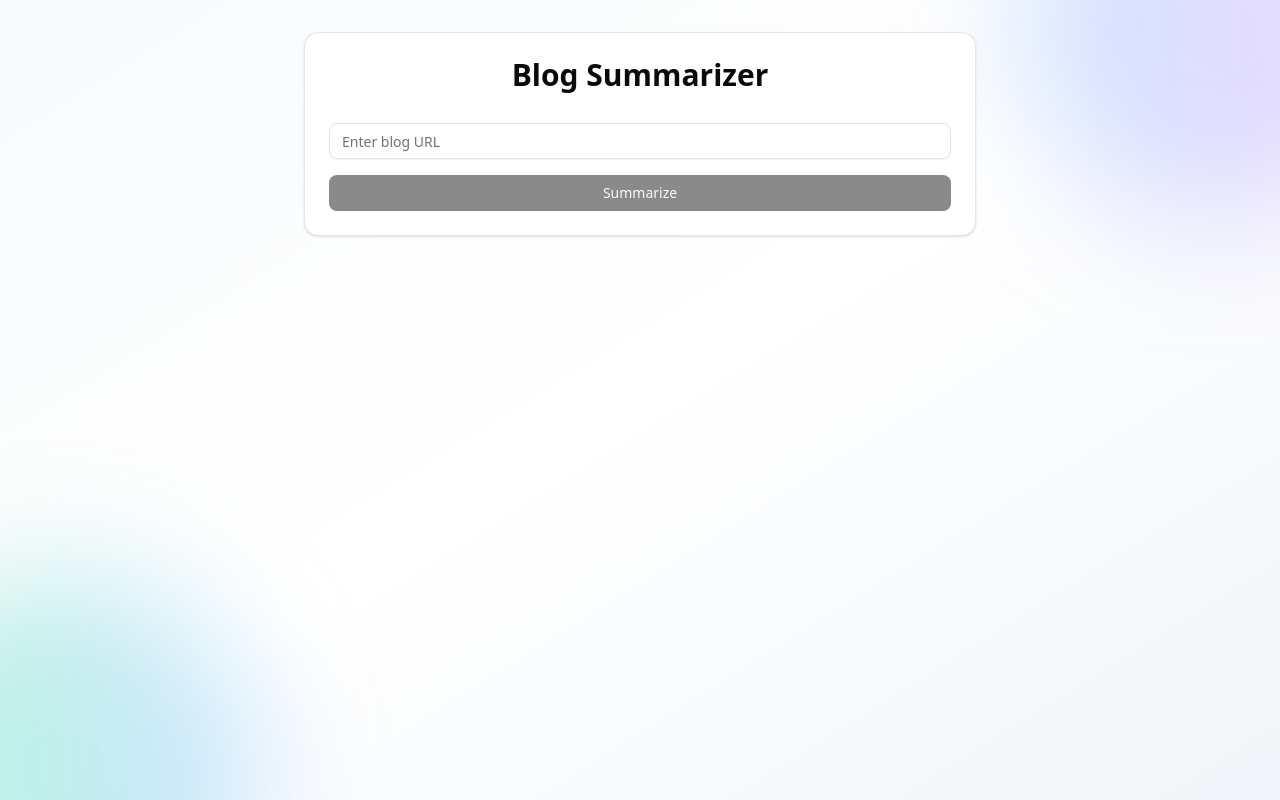
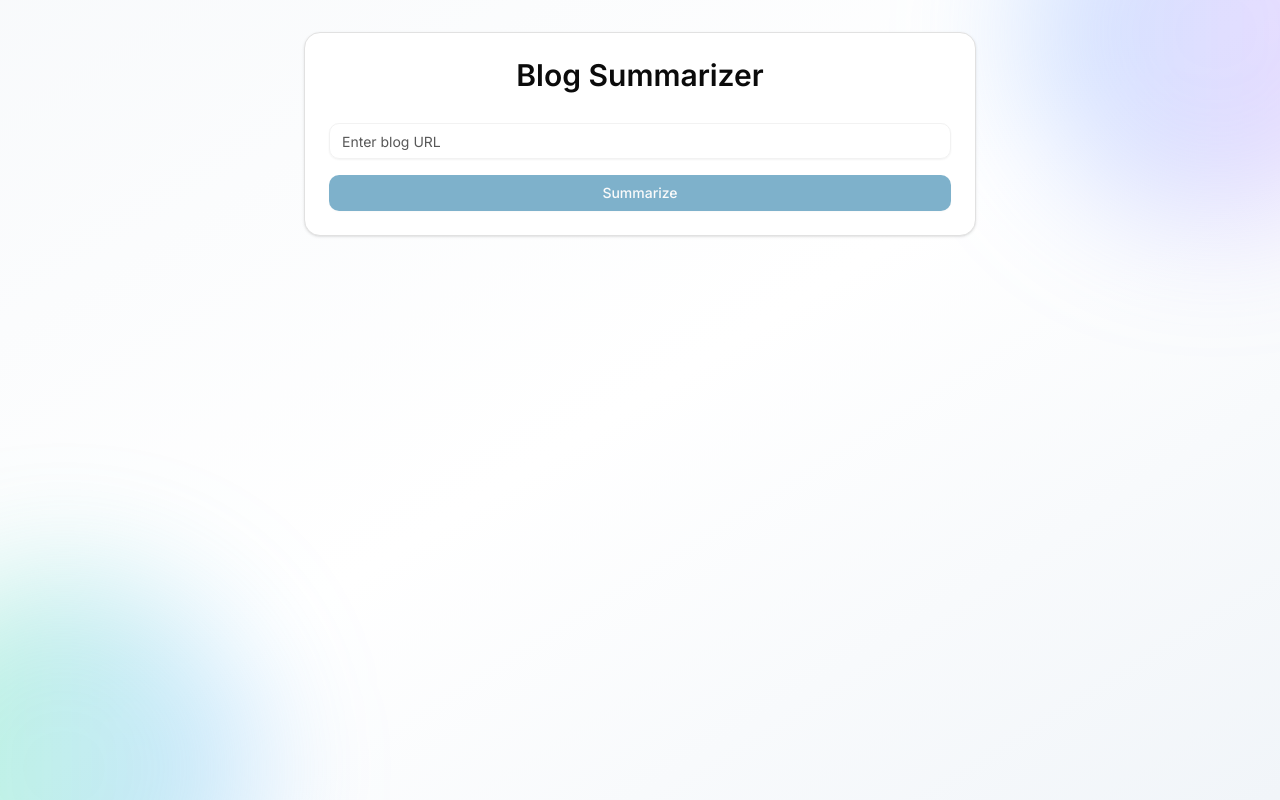
Before and after one commit to hamzasalam09/nexium_hamza_salam_assign2, a Next.js app: page / in a window 1280 px wide. Built offline with nearby package versions, Linux system fonts and the light colour scheme; no server answers; what cohere-ai would draw is missing.

Commit message:
Update global.css with modern color palette, custom fonts, and animations

```diff
--- a/app/globals.css
+++ b/app/globals.css
@@ -6,8 +6,9 @@
 @theme inline {
   --color-background: var(--background);
   --color-foreground: var(--foreground);
-  --font-sans: var(--font-geist-sans);
-  --font-mono: var(--font-geist-mono);
+  --font-sans: var(--font-inter);
+  --font-mono: var(--font-mono);
+  --font-arabic: var(--font-arabic);
   --color-sidebar-ring: var(--sidebar-ring);
   --color-sidebar-border: var(--sidebar-border);
   --color-sidebar-accent-foreground: var(--sidebar-accent-foreground);
@@ -44,79 +45,213 @@
 }
 
 :root {
-  --radius: 0.625rem;
-  --background: oklch(1 0 0);
-  --foreground: oklch(0.145 0 0);
-  --card: oklch(1 0 0);
-  --card-foreground: oklch(0.145 0 0);
-  --popover: oklch(1 0 0);
-  --popover-foreground: oklch(0.145 0 0);
-  --primary: oklch(0.205 0 0);
-  --primary-foreground: oklch(0.985 0 0);
-  --secondary: oklch(0.97 0 0);
-  --secondary-foreground: oklch(0.205 0 0);
-  --muted: oklch(0.97 0 0);
-  --muted-foreground: oklch(0.556 0 0);
-  --accent: oklch(0.97 0 0);
-  --accent-foreground: oklch(0.205 0 0);
-  --destructive: oklch(0.577 0.245 27.325);
-  --border: oklch(0.922 0 0);
-  --input: oklch(0.922 0 0);
-  --ring: oklch(0.708 0 0);
-  --chart-1: oklch(0.646 0.222 41.116);
-  --chart-2: oklch(0.6 0.118 184.704);
-  --chart-3: oklch(0.398 0.07 227.392);
-  --chart-4: oklch(0.828 0.189 84.429);
-  --chart-5: oklch(0.769 0.188 70.08);
-  --sidebar: oklch(0.985 0 0);
-  --sidebar-foreground: oklch(0.145 0 0);
-  --sidebar-primary: oklch(0.205 0 0);
-  --sidebar-primary-foreground: oklch(0.985 0 0);
-  --sidebar-accent: oklch(0.97 0 0);
-  --sidebar-accent-foreground: oklch(0.205 0 0);
-  --sidebar-border: oklch(0.922 0 0);
-  --sidebar-ring: oklch(0.708 0 0);
+  --radius: 0.75rem;
+
+  /* Enhanced Light Theme */
+  --background: oklch(100% 0 0);
+  --foreground: oklch(15% 0 0);
+  --card: oklch(100% 0 0);
+  --card-foreground: oklch(15% 0 0);
+  --popover: oklch(100% 0 0);
+  --popover-foreground: oklch(15% 0 0);
+  --primary: oklch(47% 0.14 230);
+  --primary-foreground: oklch(98% 0 0);
+  --secondary: oklch(96% 0 0);
+  --secondary-foreground: oklch(15% 0 0);
+  --muted: oklch(96% 0 0);
+  --muted-foreground: oklch(46% 0 0);
+  --accent: oklch(96% 0 0);
+  --accent-foreground: oklch(15% 0 0);
+  --destructive: oklch(65% 0.15 27);
+  --border: oklch(91% 0 0);
+  --input: oklch(96% 0 0);
+  --ring: oklch(47% 0.14 230);
+  --success: oklch(70% 0.12 145);
+  --warning: oklch(75% 0.12 60);
+  --info: oklch(60% 0.12 220);
+
+  /* Chart colors */
+  --chart-1: oklch(60% 0.15 12);
+  --chart-2: oklch(55% 0.15 173);
+  --chart-3: oklch(45% 0.15 220);
+  --chart-4: oklch(70% 0.15 142);
+  --chart-5: oklch(65% 0.15 300);
+
+  /* Sidebar colors */
+  --sidebar: oklch(98% 0 0);
+  --sidebar-foreground: oklch(15% 0 0);
+  --sidebar-primary: oklch(47% 0.14 230);
+  --sidebar-primary-foreground: oklch(98% 0 0);
+  --sidebar-accent: oklch(96% 0 0);
+  --sidebar-accent-foreground: oklch(15% 0 0);
+  --sidebar-border: oklch(91% 0 0);
+  --sidebar-ring: oklch(47% 0.14 230);
 }
 
 .dark {
-  --background: oklch(0.145 0 0);
-  --foreground: oklch(0.985 0 0);
-  --card: oklch(0.205 0 0);
-  --card-foreground: oklch(0.985 0 0);
-  --popover: oklch(0.205 0 0);
-  --popover-foreground: oklch(0.985 0 0);
-  --primary: oklch(0.922 0 0);
-  --primary-foreground: oklch(0.205 0 0);
-  --secondary: oklch(0.269 0 0);
-  --secondary-foreground: oklch(0.985 0 0);
-  --muted: oklch(0.269 0 0);
-  --muted-foreground: oklch(0.708 0 0);
-  --accent: oklch(0.269 0 0);
-  --accent-foreground: oklch(0.985 0 0);
-  --destructive: oklch(0.704 0.191 22.216);
-  --border: oklch(1 0 0 / 10%);
-  --input: oklch(1 0 0 / 15%);
-  --ring: oklch(0.556 0 0);
-  --chart-1: oklch(0.488 0.243 264.376);
-  --chart-2: oklch(0.696 0.17 162.48);
-  --chart-3: oklch(0.769 0.188 70.08);
-  --chart-4: oklch(0.627 0.265 303.9);
-  --chart-5: oklch(0.645 0.246 16.439);
-  --sidebar: oklch(0.205 0 0);
-  --sidebar-foreground: oklch(0.985 0 0);
-  --sidebar-primary: oklch(0.488 0.243 264.376);
-  --sidebar-primary-foreground: oklch(0.985 0 0);
-  --sidebar-accent: oklch(0.269 0 0);
-  --sidebar-accent-foreground: oklch(0.985 0 0);
-  --sidebar-border: oklch(1 0 0 / 10%);
-  --sidebar-ring: oklch(0.556 0 0);
+  /* Enhanced Dark Theme */
+  --background: oklch(9% 0 0);
+  --foreground: oklch(98% 0 0);
+  --card: oklch(12% 0 0);
+  --card-foreground: oklch(98% 0 0);
+  --popover: oklch(12% 0 0);
+  --popover-foreground: oklch(98% 0 0);
+  --primary: oklch(70% 0.12 230);
+  --primary-foreground: oklch(9% 0 0);
+  --secondary: oklch(18% 0 0);
+  --secondary-foreground: oklch(98% 0 0);
+  --muted: oklch(18% 0 0);
+  --muted-foreground: oklch(64% 0 0);
+  --accent: oklch(18% 0 0);
+  --accent-foreground: oklch(98% 0 0);
+  --destructive: oklch(65% 0.15 27);
+  --border: oklch(18% 0 0);
+  --input: oklch(18% 0 0);
+  --ring: oklch(70% 0.12 230);
+  --success: oklch(75% 0.12 145);
+  --warning: oklch(80% 0.12 60);
+  --info: oklch(70% 0.12 220);
+
+  /* Chart colors for dark mode */
+  --chart-1: oklch(70% 0.15 12);
+  --chart-2: oklch(65% 0.15 173);
+  --chart-3: oklch(75% 0.15 220);
+  --chart-4: oklch(80% 0.15 142);
+  --chart-5: oklch(75% 0.15 300);
+
+  /* Sidebar colors for dark mode */
+  --sidebar: oklch(12% 0 0);
+  --sidebar-foreground: oklch(98% 0 0);
+  --sidebar-primary: oklch(70% 0.12 230);
+  --sidebar-primary-foreground: oklch(9% 0 0);
+  --sidebar-accent: oklch(18% 0 0);
+  --sidebar-accent-foreground: oklch(98% 0 0);
+  --sidebar-border: oklch(18% 0 0);
+  --sidebar-ring: oklch(70% 0.12 230);
 }
 
 @layer base {
   * {
     @apply border-border outline-ring/50;
   }
+
+  html {
+    scroll-behavior: smooth;
+  }
+
   body {
     @apply bg-background text-foreground;
+    font-feature-settings: "rlig" 1, "calt" 1;
+    text-rendering: optimizeLegibility;
+  }
+
+  /* Custom scrollbar */
+  ::-webkit-scrollbar {
+    width: 8px;
+    height: 8px;
+  }
+
+  ::-webkit-scrollbar-track {
+    @apply bg-muted;
+  }
+
+  ::-webkit-scrollbar-thumb {
+    @apply bg-muted-foreground/30 rounded-full;
+  }
+
+  ::-webkit-scrollbar-thumb:hover {
+    @apply bg-muted-foreground/50;
+  }
+
+  /* Focus styles for accessibility */
+  button:focus-visible,
+  input:focus-visible,
+  textarea:focus-visible,
+  select:focus-visible,
+  [tabindex]:focus-visible {
+    @apply outline-2 outline-offset-2 outline-ring;
+  }
+
+  /* Remove outline for mouse users, keep for keyboard users */
+  button:focus:not(:focus-visible),
+  input:focus:not(:focus-visible),
+  textarea:focus:not(:focus-visible),
+  select:focus:not(:focus-visible) {
+    outline: none;
   }
 }
+
+/* Arabic/Urdu text styling */
+.font-arabic {
+  font-family: var(--font-arabic), 'Noto Sans Arabic', sans-serif;
+  font-feature-settings: "kern" 1, "liga" 1;
+  text-rendering: optimizeLegibility;
+}
+
+/* Custom animations */
+@keyframes shimmer {
+  0% {
+    background-position: -200px 0;
+  }
+  100% {
+    background-position: calc(200px + 100%) 0;
+  }
+}
+
+.animate-shimmer {
+  animation: shimmer 2s linear infinite;
+  background: linear-gradient(
+    110deg,
+    transparent 40%,
+    rgba(255, 255, 255, 0.5) 50%,
+    transparent 60%
+  );
+  background-size: 200px 100%;
+}
+
+@keyframes float {
+  0%, 100% {
+    transform: translateY(0px);
+  }
+  50% {
+    transform: translateY(-10px);
+  }
+}
+
+.animate-float {
+  animation: float 6s ease-in-out infinite;
+}
+
+@keyframes pulse-glow {
+  0%, 100% {
+    box-shadow: 0 0 20px rgba(59, 130, 246, 0.3);
+  }
+  50% {
+    box-shadow: 0 0 30px rgba(59, 130, 246, 0.6);
+  }
+}
+
+.animate-pulse-glow {
+  animation: pulse-glow 2s ease-in-out infinite;
+}
+
+/* Gradient text */
+.gradient-text {
+  background: linear-gradient(135deg, #667eea 0%, #764ba2 100%);
+  -webkit-background-clip: text;
+  -webkit-text-fill-color: transparent;
+  background-clip: text;
+}
+
+/* Glass morphism effect */
+.glass {
+  backdrop-filter: blur(16px) saturate(180%);
+  -webkit-backdrop-filter: blur(16px) saturate(180%);
+  background-color: rgba(255, 255, 255, 0.75);
+  border: 1px solid rgba(209, 213, 219, 0.3);
+}
+
+.dark .glass {
+  background-color: rgba(17, 24, 39, 0.75);
+  border: 1px solid rgba(75, 85, 99, 0.3);
+}
```
